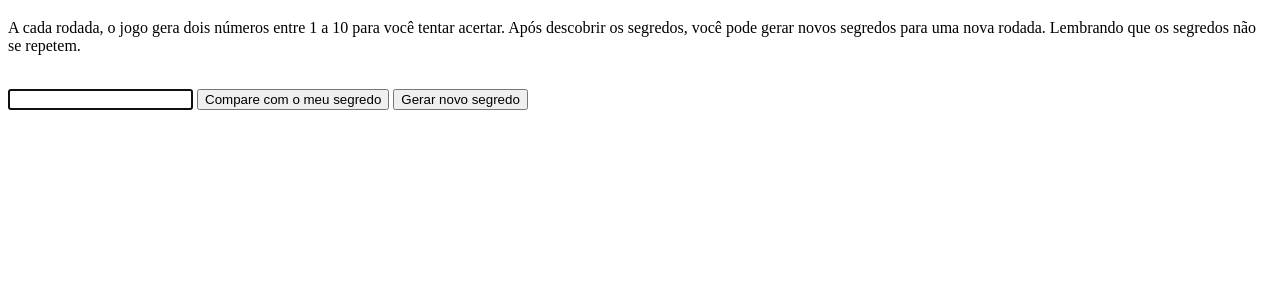
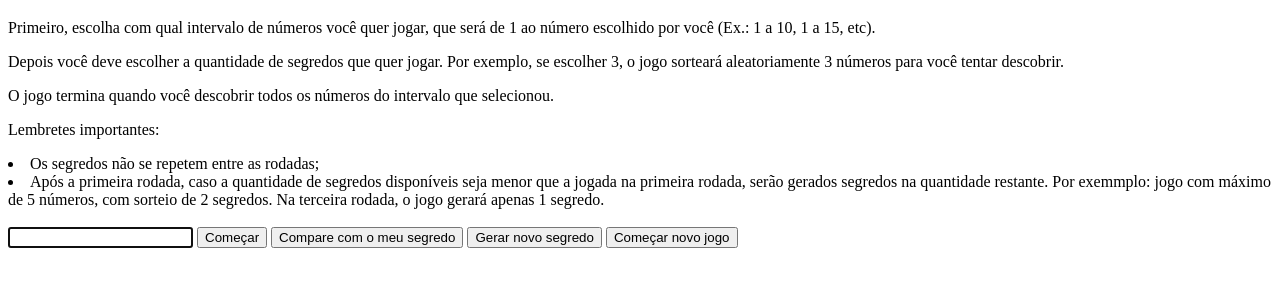
Before and after one commit to WilliamHirayama/jogo-adivinhacao, a plain HTML site: page index.html in a window 1280 px wide. Shown: the part 61-348 px from the top of the page. Drawn offline with Linux system fonts and the light colour scheme.

Commit message:
Versão final

```diff
--- a/index.html
+++ b/index.html
@@ -4,20 +4,29 @@
     <meta charset="UTF-8">
     <meta http-equiv="X-UA-Compatible" content="IE=edge">
     <meta name="viewport" content="width=device-width, initial-scale=1.0">
-    <title>Jogo Adivinhação</title>
+    <title>Jogo da Adivinhação</title>
 </head>
 <body>
 
     <h1>Jogo da Adivinhação</h1>
 
-    <p>A cada rodada, o jogo gera dois números entre 1 a 10 para você tentar acertar. Após descobrir os segredos, você pode gerar novos segredos para uma nova rodada. Lembrando que os segredos não se repetem.</p>
+    <p>Primeiro, escolha com qual intervalo de números você quer jogar, que será de 1 ao número escolhido por você (Ex.: 1 a 10, 1 a 15, etc).</p>
+    <p>Depois você deve escolher a quantidade de segredos que quer jogar. Por exemplo, se escolher 3, o jogo sorteará aleatoriamente 3 números para você tentar descobrir.</p>
+    <p>O jogo termina quando você descobrir todos os números do intervalo que selecionou.</p>
+    <p>Lembretes importantes:
+    <li>Os segredos não se repetem entre as rodadas;</li>
+    <li>Após a primeira rodada, caso a quantidade de segredos disponíveis seja menor que a jogada na primeira rodada, serão gerados segredos na quantidade restante. Por exemmplo: jogo com máximo de 5 números, com sorteio de 2 segredos. Na terceira rodada, o jogo gerará apenas 1 segredo.</li>
 
     <br>
 
     <input/>
+    <button class="iniciar">Começar</button>
+
     <button class="compare">Compare com o meu segredo</button>
 
     <button class="novo-segredo">Gerar novo segredo</button>
+
+    <button class="reiniciar">Começar novo jogo</button>
 
     <script src="jogo.js"></script>
 
```
